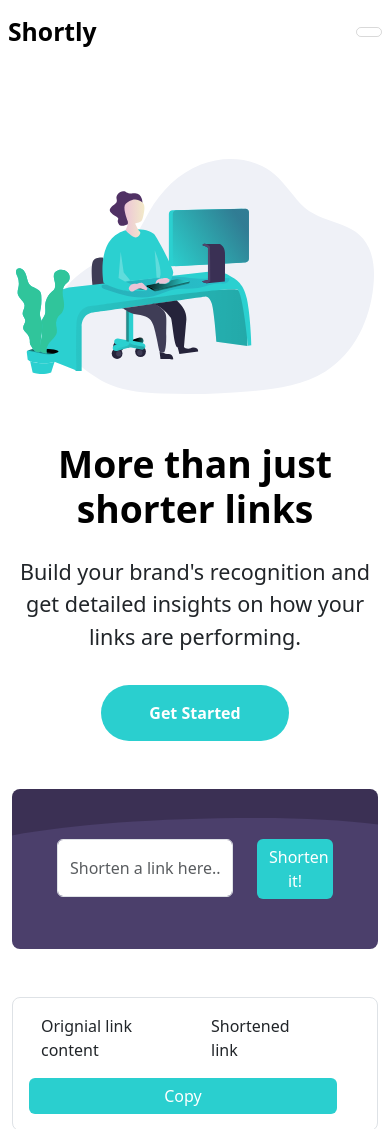
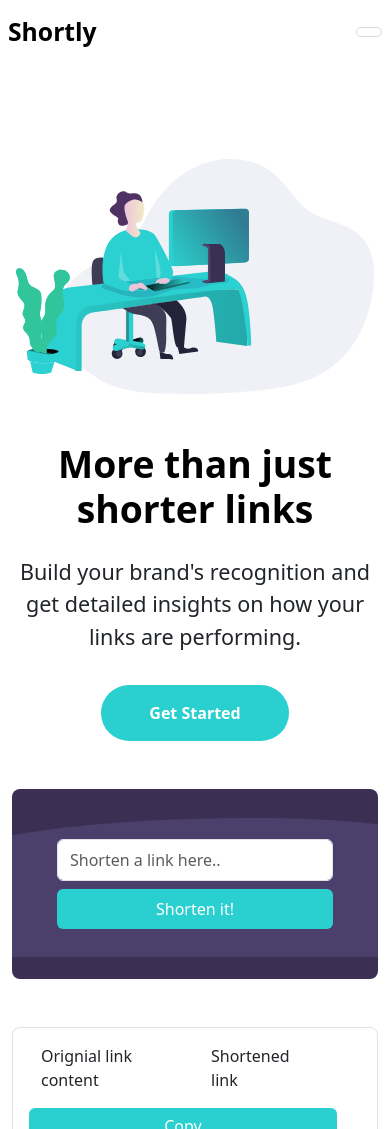
Before and after one commit to KrystianZybura/url-shortening-api-landing-page, a React (Vite) app: page / in a window 390 px wide. Shown: the top 1129 px of the page. Built offline with nearby package versions, Linux system fonts and the light colour scheme.

Commit message:
form mobile design improved

```diff
--- a/src/components/Form/index.tsx
+++ b/src/components/Form/index.tsx
@@ -11,18 +11,18 @@
 
   return (
     <StyledForm onSubmit={onFormSubmit} className="rounded-3">
-      <div className="row">
-        <div className="col-8 col-lg-10">
+      <div className="row gap-2 gap-md-0">
+        <div className="col-md-8 col-lg-10">
           <Input
             value={linkValue}
             onChange={({ target }) => setLinkValue(target.value)}
             placeholder="Shorten a link here.."
             type="text"
-            className="form-control py-3"
+            className="form-control py-2 py-md-3"
           />
         </div>
-        <div className="col-4 col-lg-2">
-          <Button classes="w-100 h-100" content="Shorten it!" />
+        <div className="col-md-4 col-lg-2">
+          <Button classes="w-100 h-100 py-2" content="Shorten it!" />
         </div>
       </div>
     </StyledForm>
```
